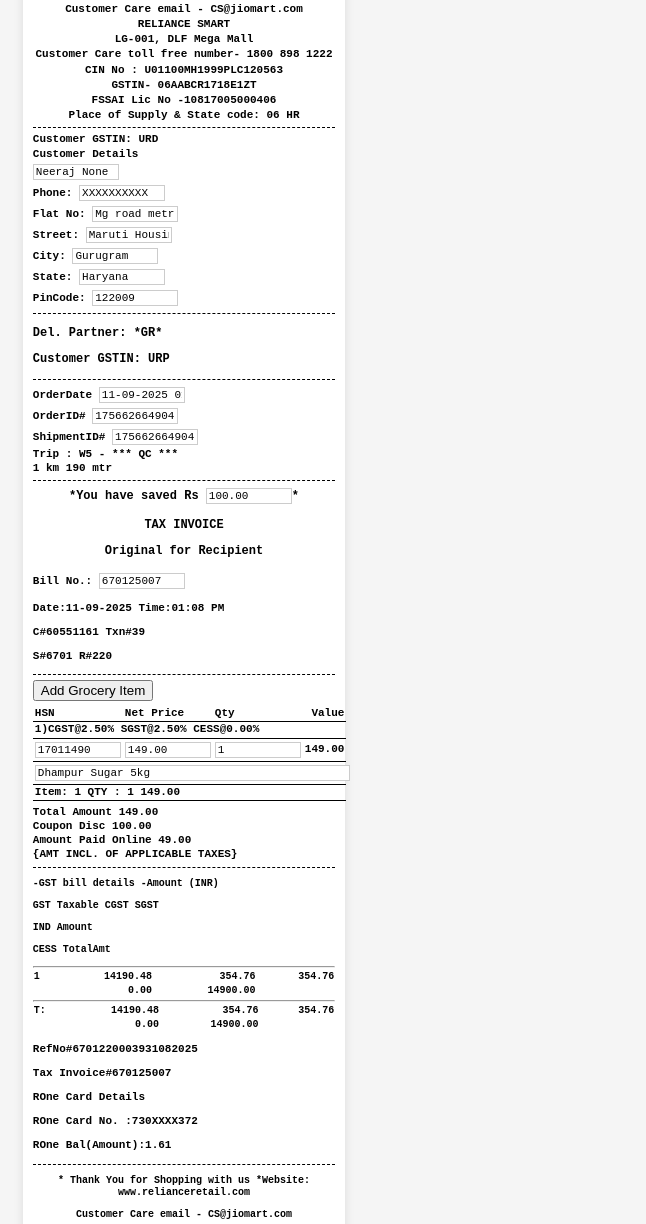
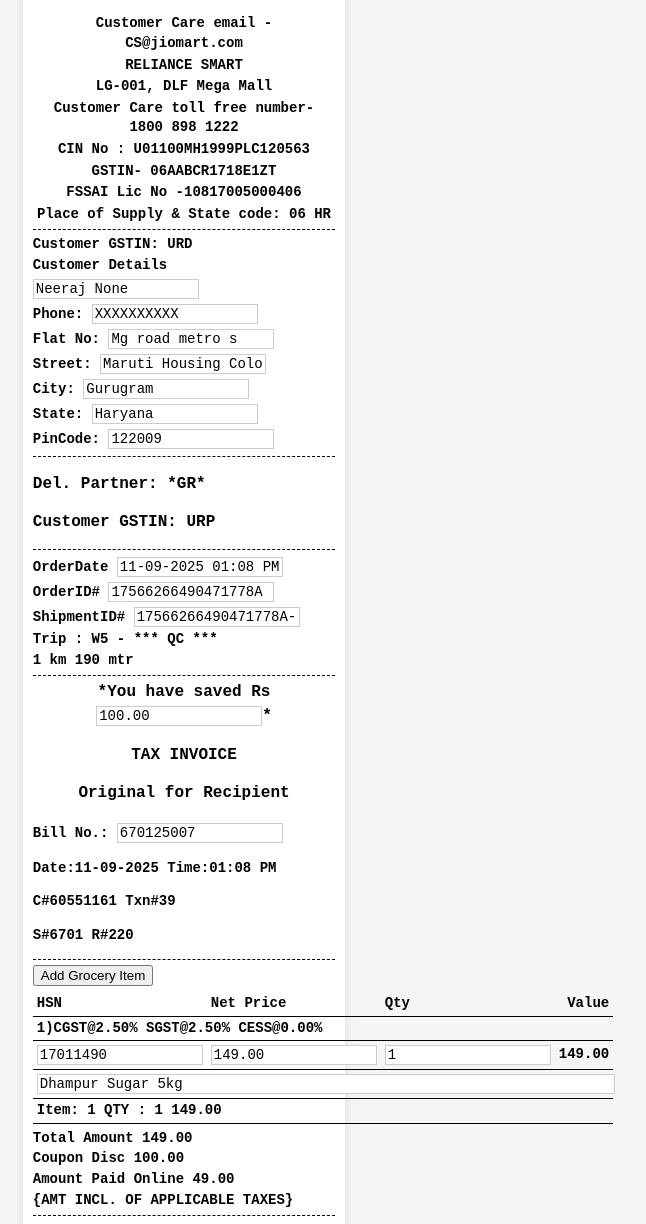
Before and after one commit to royak47/Bill, a plain HTML site: page index.html in a window 1280 px wide. Shown: the part 143-1367 px from the top of the page, without its empty margins (456-1102 px from the left). Drawn offline with Linux system fonts and the light colour scheme; a script that the page names is missing.

Commit message:
Update index.html

```diff
--- a/index.html
+++ b/index.html
@@ -1,8 +1,8 @@
 <!DOCTYPE html>
 <html lang="en">
 <head>
-    <meta charset="UTF-8">
-    <meta name="viewport" content="width=device-width, initial-scale=1.0">
+    <meta charset="UTF-8" />
+    <meta name="viewport" content="width=device-width, initial-scale=1.0"/>
     <title>JioMart Invoice Generator</title>
     <script src="https://cdn.jsdelivr.net/npm/qrcode@1.5.3/build/qrcode.min.js"></script>
     <style>
@@ -11,6 +11,7 @@
             margin: 0;
             padding: 10px;
             background: #f5f5f5;
+            font-size: 16px; /* Doubled from 12px */
         }
         .container {
             width: 80mm;
@@ -18,10 +19,10 @@
             background: white;
             padding: 10px;
             box-shadow: 0 0 10px rgba(0,0,0,0.1);
-            font-size: 12px;
-            line-height: 1.2;
-            font-weight: bold; /* Making font bolder */
-            color: #000000; /* Darker font color */
+            font-size: 16px; /* Doubled from 12px */
+            line-height: 1.4; /* Adjusted for better readability */
+            font-weight: bold;
+            color: #000000;
         }
         .logo-qr-top {
             text-align: center;
@@ -33,8 +34,8 @@
             margin-bottom: 5px;
         }
         .logo-qr-top canvas.qr {
-            width: 60px !important;
-            height: 60px !important;
+            width: 120px !important; /* Doubled from 60px */
+            height: 120px !important;
         }
         .header {
             text-align: center;
@@ -42,7 +43,7 @@
         }
         .header p {
             margin: 2px 0;
-            font-size: 11px;
+            font-size: 14px; /* Doubled from 11px */
         }
         .separator {
             border: none;
@@ -54,14 +55,14 @@
         }
         .customer-details p {
             margin: 1px 0;
-            font-size: 11px;
+            font-size: 14px; /* Doubled from 11px */
         }
         .order-details {
             margin: 5px 0;
         }
         .order-details p {
             margin: 1px 0;
-            font-size: 11px;
+            font-size: 14px; /* Doubled from 11px */
         }
         .saved {
             text-align: center;
@@ -70,19 +71,19 @@
         }
         .invoice-title {
             text-align: center;
-            font-size: 12px;
+            font-size: 16px; /* Doubled from 12px */
             font-weight: bold;
             margin: 5px 0;
         }
         .bill-info {
-            font-size: 11px;
+            font-size: 14px; /* Doubled from 11px */
             margin: 5px 0;
         }
         .items-section {
             margin: 5px 0;
         }
         .add-item {
-            font-size: 10px;
+            font-size: 14px; /* Doubled from 10px */
             margin-bottom: 5px;
         }
         .item-row {
@@ -91,11 +92,11 @@
         .items-table {
             width: 100%;
             border-collapse: collapse;
-            font-size: 11px;
+            font-size: 14px; /* Doubled from 11px */
             margin: 5px 0;
         }
         .items-table td {
-            padding: 1px 2px;
+            padding: 2px 4px;
             border-bottom: 1px solid #000;
             text-align: left;
         }
@@ -103,35 +104,35 @@
             text-align: right;
         }
         .totals {
-            font-size: 11px;
+            font-size: 14px; /* Doubled from 11px */
             margin: 5px 0;
         }
         .totals p {
             margin: 1px 0;
         }
         .gst-details {
-            font-size: 10px;
+            font-size: 14px; /* Doubled from 10px */
             margin: 5px 0;
         }
         .gst-table {
             width: 100%;
             border-collapse: collapse;
-            font-size: 10px;
+            font-size: 14px; /* Doubled from 10px */
         }
         .gst-table td {
-            padding: 1px;
+            padding: 2px;
             text-align: right;
         }
         .gst-table .left {
             text-align: left;
         }
         .ref-details {
-            font-size: 11px;
+            font-size: 14px; /* Doubled from 11px */
             margin: 5px 0;
         }
         .footer {
             text-align: center;
-            font-size: 10px;
+            font-size: 14px; /* Doubled from 10px */
             margin-top: 10px;
         }
         .qr-bottom {
@@ -139,8 +140,8 @@
             margin: 5px 0;
         }
         .qr-bottom canvas {
-            width: 60px !important;
-            height: 60px !important;
+            width: 120px !important; /* Doubled from 60px */
+            height: 120px !important;
         }
         .print-btn {
             display: block;
@@ -150,18 +151,18 @@
             color: white;
             border: none;
             cursor: pointer;
-            font-size: 16px;
+            font-size: 20px; /* Doubled from 16px */
         }
         input {
-            width: 80px;
-            font-size: 11px;
+            width: 160px; /* Doubled from 80px */
+            font-size: 14px; /* Doubled from 11px */
             border: 1px solid #ccc;
             font-family: inherit;
             margin: 2px 0;
         }
         .editable-value {
             display: inline-block;
-            min-width: 80px;
+            min-width: 160px; /* Doubled from 80px */
         }
         .display-text {
             display: none;
```
